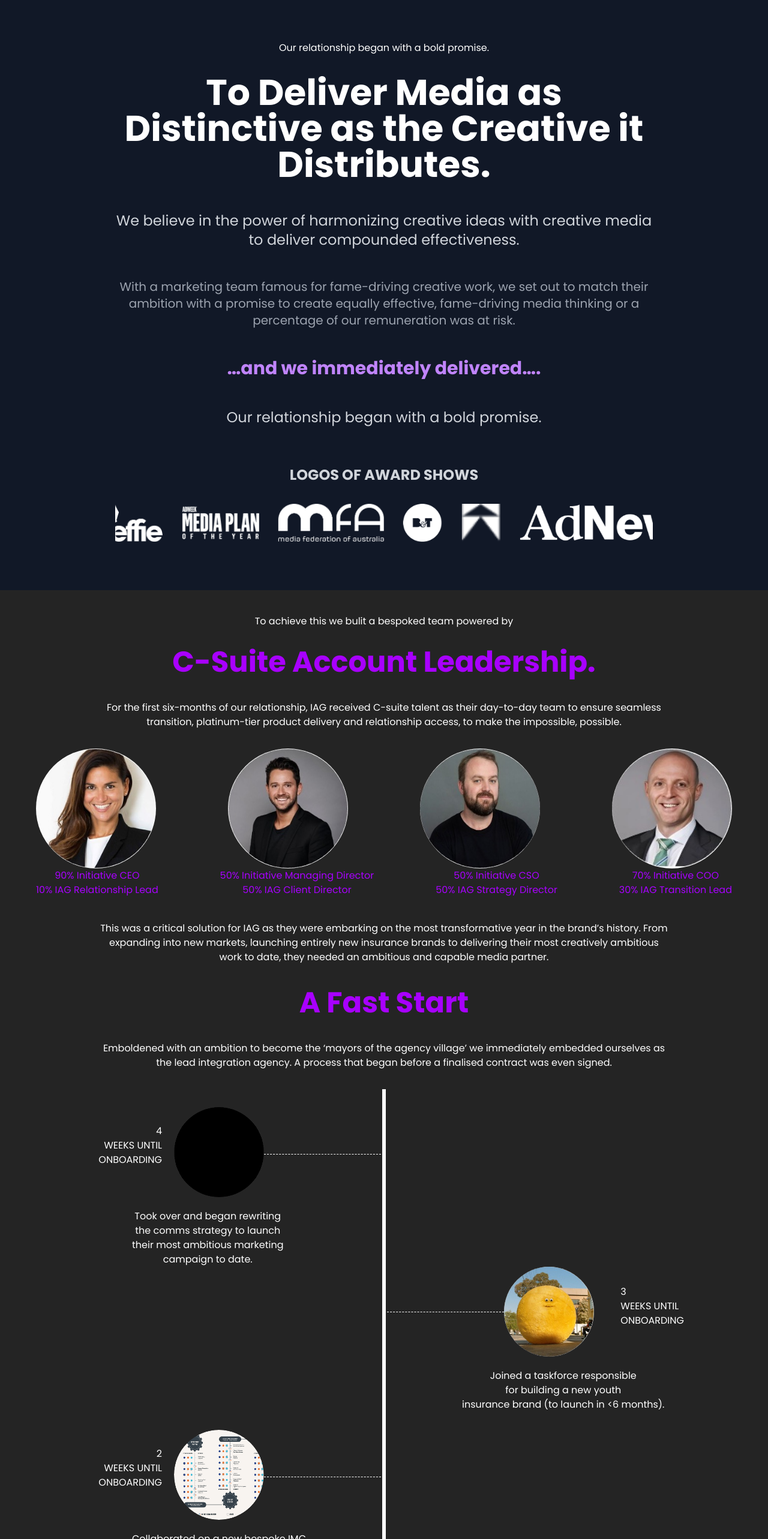
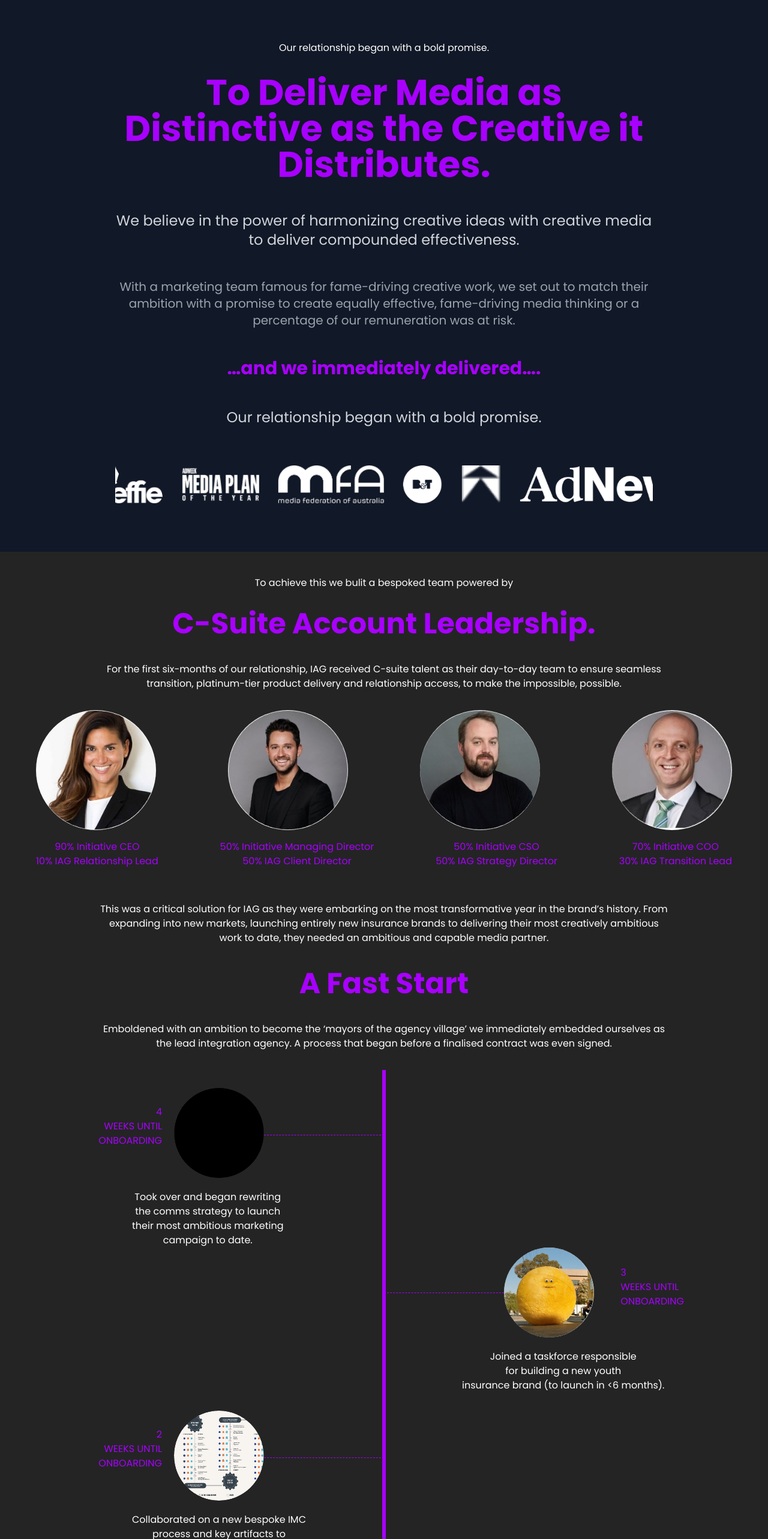
Before and after one commit to fahad321/iag-reinventing-media, a React (Vite) app: page /home in a window 1280 px wide. Shown: the part 820-3386 px from the top of the page at 60% size. Built offline with nearby package versions, Linux system fonts and the light colour scheme.

Commit message:
C32 - Modified styles for timeline component, description, padding for Planning excellence video.

```diff
--- a/src/components/HeroSection.tsx
+++ b/src/components/HeroSection.tsx
@@ -54,10 +54,10 @@ const HeroSection: React.FC = () => {
         </div>
 
         <div id="container1">
-          <p className="text-[#A800FF]">90% Initiative CEO<br></br>10% IAG Relationship Lead</p>
-          <p className="text-[#A800FF]">50% Initiative Managing Director<br></br>50% IAG Client Director</p>
-          <p className="text-[#A800FF]">50% Initiative CSO<br></br>50% IAG Strategy Director</p>
-          <p className="text-[#A800FF]">70% Initiative COO<br></br>30% IAG Transition Lead</p>
+          <p className="text-[#A800FF] py-4">90% Initiative CEO<br></br>10% IAG Relationship Lead</p>
+          <p className="text-[#A800FF] py-4">50% Initiative Managing Director<br></br>50% IAG Client Director</p>
+          <p className="text-[#A800FF] py-4">50% Initiative CSO<br></br>50% IAG Strategy Director</p>
+          <p className="text-[#A800FF] py-4">70% Initiative COO<br></br>30% IAG Transition Lead</p>
         </div>
 
 
@@ -93,7 +93,7 @@ const HeroSection: React.FC = () => {
 
         <div id="container">
           <div className="timelineLeft">
-            <p className="four-weeks">4<br></br>WEEKS UNTIL<br></br>ONBOARDING</p>
+            <p className="four-weeks text-[#A800FF]">4<br></br>WEEKS UNTIL<br></br>ONBOARDING</p>
             <hr className="line1"></hr>
             <img src="assets/images/Timeline_AFI.gif"/>
           </div>
@@ -105,7 +105,7 @@ const HeroSection: React.FC = () => {
 
         <div id="container">
           <div className="timelineRight">
-            <p className="three-weeks">3<br></br>WEEKS UNTIL<br></br>ONBOARDING</p>
+            <p className="three-weeks text-[#A800FF]">3<br></br>WEEKS UNTIL<br></br>ONBOARDING</p>
             <hr className="line2"></hr>
             <img src="assets/images/Timeline_CarInsurance.jpg"/>
           </div>
@@ -117,7 +117,7 @@ const HeroSection: React.FC = () => {
 
         <div id="container">
           <div className="timelineLeft">
-            <p className="four-weeks">2<br></br>WEEKS UNTIL<br></br>ONBOARDING</p>
+            <p className="four-weeks text-[#A800FF]">2<br></br>WEEKS UNTIL<br></br>ONBOARDING</p>
             <hr className="line1"></hr>
             <img src="assets/images/Timeline_IMCProcess.png"/>
           </div>
@@ -129,7 +129,7 @@ const HeroSection: React.FC = () => {
 
         <div id="container">
           <div className="timelineRight">
-            <p className="one-week">1<br></br>WEEKS UNTIL<br></br>ONBOARDING</p>
+            <p className="one-week text-[#A800FF]">1<br></br>WEEKS UNTIL<br></br>ONBOARDING</p>
             <hr className="line2"></hr>
             <img src="assets/images/Timeline_NRMA.jpg"/>
           </div>
--- a/src/components/PlanningExcellence.tsx
+++ b/src/components/PlanningExcellence.tsx
@@ -194,7 +194,7 @@ const PlanningExcellence: React.FC = () => {
       <Video
         videoSrc="/assets/videos/nrma_insurance._a_fire_inside (1080p).mp4"
       />
-
+    <div className="py-20">
       <Layout cols="grid-cols-4" gap="gap-4">
           <TextBlock
             title='+12M'
@@ -225,10 +225,7 @@ const PlanningExcellence: React.FC = () => {
             contentColor='text-[#00DCFF]'
           />
         </Layout>
-
-        {/* <Video
-        videoSrc="/assets/videos/nrma_insurance._a_fire_inside (1080p).mp4"
-      /> */}
+      </div>
 
       </motion.div>
 
--- a/src/components/TextContent.tsx
+++ b/src/components/TextContent.tsx
@@ -32,7 +32,7 @@ const TextContent: React.FC = () => {
         </motion.p>
         {/* Main Heading */}
         <motion.h1
-          className="text-4xl md:text-6xl font-bold mb-12 leading-tight mt-8"
+          className="text-4xl md:text-6xl font-bold mb-12 leading-tight mt-8 text-[#A800FF]"
           initial={{ opacity: 0, y: 50 }}
           whileInView={{ opacity: 1, y: 0 }}
           transition={{ duration: 0.8 }}
@@ -67,7 +67,7 @@ const TextContent: React.FC = () => {
 
         {/* Delivery Statement */}
         <motion.p
-          className="text-2xl md:text-3xl font-bold mb-12 text-purple-400"
+          className="text-2xl md:text-3xl font-bold mb-12 text-[#A800FF]"
           initial={{ opacity: 0, y: 30 }}
           whileInView={{ opacity: 1, y: 0 }}
           transition={{ duration: 0.8, delay: 0.6 }}
@@ -93,7 +93,6 @@ const TextContent: React.FC = () => {
           whileInView={{ opacity: 1 }}
           transition={{ duration: 1, delay: 1 }}
         >
-          <h2 className="text-2xl font-bold mb-6 text-gray-300">LOGOS OF AWARD SHOWS</h2>
 
           {/* Scrolling Awards */}
           <ScrollingAwards awards={awards} />
--- a/src/styles/hero-section.scss
+++ b/src/styles/hero-section.scss
@@ -38,7 +38,7 @@
 
 
 .vl {
-    border-left: 6px solid white;
+    border-left: 6px solid #A800FF;
     height: 1100px;
     position: absolute;
     left: 50%;
@@ -49,7 +49,7 @@
 
 .line1 {
     position: absolute;
-    border-top: 1px dashed white;
+    border-top: 1px dashed #A800FF;
     width: 200px;
     top: 60%;
     left: 50%;
@@ -90,7 +90,7 @@
 
 .line2 {
     position: absolute;
-    border-top: 1px dashed white;
+    border-top: 1px dashed #A800FF;
     width: 200px;
     top: 50%;
     left: 50%;
@@ -99,7 +99,7 @@
 
 .line3 {
     position: absolute;
-    border-top: 1px dashed white;
+    border-top: 1px dashed #A800FF;
     width: 200px;
     margin-left: 11%;
     margin-top: 5%;
@@ -108,7 +108,7 @@
 
 .line4 {
     position: absolute;
-    border-top: 1px dashed white;
+    border-top: 1px dashed #A800FF;
     width: 200px;
     margin-left: -15%;
     margin-top: 5%;
```
